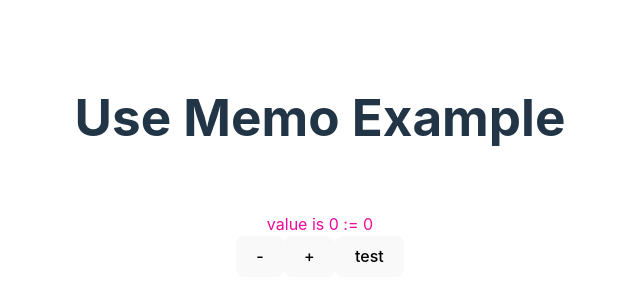
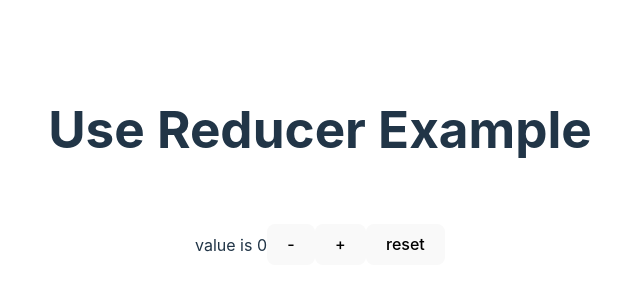
Before and after one commit to skrskr/react-demos, a React (Vite) app: page / in a window 1280 px wide. Shown: the part 218-518 px from the top of the page, without its empty margins (320-960 px from the left). Built offline with nearby package versions, Linux system fonts and the light colour scheme.

Commit message:
add use Reducer

```diff
--- /dev/null
+++ b/src/Components/UseReducerExample.jsx
@@ -0,0 +1,40 @@
+import {useReducer, useState } from 'react'
+import './../App.css'
+
+const intialValue = {
+  counter: 0
+}
+
+const reducer = (state, action) => {
+
+  switch (action.type) {
+    case 'increment':
+      return {counter: state.counter + 1}
+    case 'decrement':
+      return {counter: state.counter - 1}
+    case 'reset':
+      return {counter: 0}
+    default:
+      return state
+  }
+}
+
+
+function UseReducerExample() {
+  // const [counter, setCounter] = useState(0)
+  const [state, dispatch] = useReducer(reducer,intialValue)
+
+  return (
+    <>
+      <h1>Use Reducer Example</h1>
+      <div className='card'>
+        value is {state.counter}
+        <button onClick={() => dispatch({'type': 'decrement'})}>-</button>
+        <button onClick={() => dispatch({'type': 'increment'})}>+</button>
+        <button onClick={() => dispatch({'type': 'reset'})}>reset</button>
+      </div>
+    </>
+  )
+}
+
+export default UseReducerExample
--- a/src/main.jsx
+++ b/src/main.jsx
@@ -8,6 +8,7 @@ import UseRefExample from './Components/UseRefExample.jsx'
 import { UseContextProvider } from './Components/UseContextProvider.jsx'
 import UseContextExample from './Components/UseContextExample.jsx'
 import UseMemoExample from './Components/UseMemoExample.jsx'
+import UseReducerExample from './Components/UseReducerExample.jsx'
 
 ReactDOM.createRoot(document.getElementById('root')).render(
   // 4 wrap app with context provider
@@ -17,6 +18,7 @@ ReactDOM.createRoot(document.getElementById('root')).render(
       {/* <UseEffectExample /> */}
       {/* <UseRefExample /> */}
       {/* <UseContextExample /> */}
-      <UseMemoExample />
+      {/* <UseMemoExample /> */}
+      <UseReducerExample />
   </UseContextProvider>
 )
```
